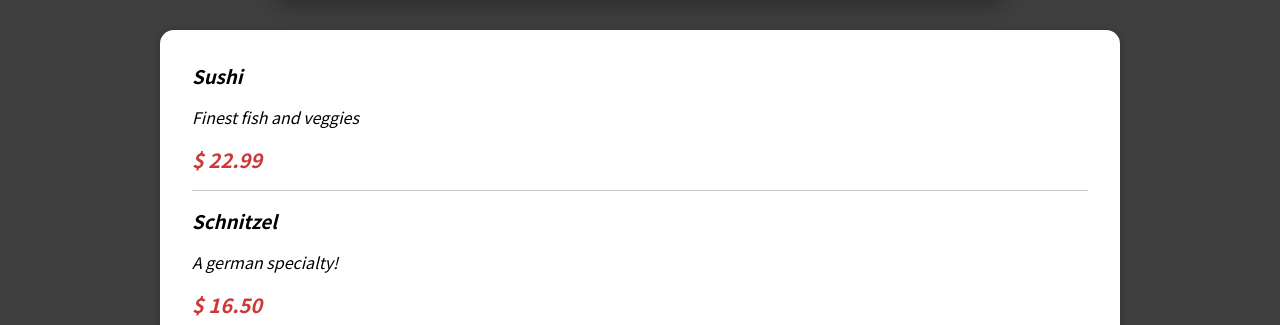
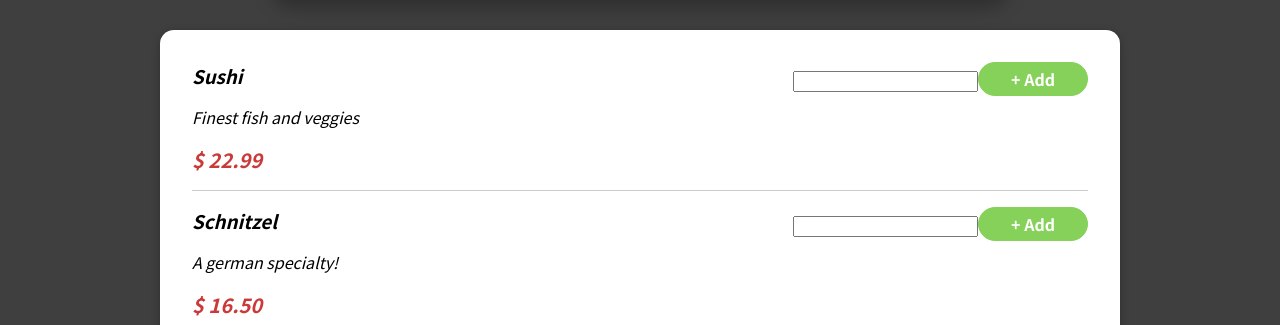
Before and after one commit to amerkulovic/Food-4-U, a React (Create React App) app: page / in a window 1280 px wide. Shown: the part 475-800 px from the top of the page. Built offline with nearby package versions, Linux system fonts and the light colour scheme.

Commit message:
created a new component to add to meal items

```diff
--- a/src/components/Meals/MealItem/MealItem.js
+++ b/src/components/Meals/MealItem/MealItem.js
@@ -1,4 +1,5 @@
 import classes from "./MealItem.module.css";
+import MealItemForm from "./MealItemForm";
 
 const MealItem = (props) => {
   const price = `$ ${props.price.toFixed(2)}`;
@@ -9,7 +10,9 @@
         <p>{props.description}</p>
         <div className={classes.price}>{price}</div>
       </div>
-      <div></div>
+      <div>
+        <MealItemForm />
+      </div>
     </li>
   );
 };
--- a/src/components/Meals/MealItem/MealItemForm.js
+++ b/src/components/Meals/MealItem/MealItemForm.js
@@ -0,0 +1,12 @@
+import classes from "./MealItemForm.module.css";
+
+const MealItemForm = (props) => {
+  return (
+    <form className={classes.form}>
+      <input />
+      <button>+ Add</button>
+    </form>
+  );
+};
+
+export default MealItemForm;
--- /dev/null
+++ b/src/components/Meals/MealItem/MealItemForm.module.css
@@ -0,0 +1,20 @@
+.form {
+    text-align: right;
+  }
+
+  .form button {
+    font: inherit;
+    cursor: pointer;
+    background-color: #86d15a;
+    border: 1px solid #86d15a;
+    color: white;
+    padding: 0.25rem 2rem;
+    border-radius: 20px;
+    font-weight: bold;
+  }
+
+  .form button:hover,
+  .form button:active {
+    background-color: #73b64c;
+    border-color: #73b64c;
+  }
```
